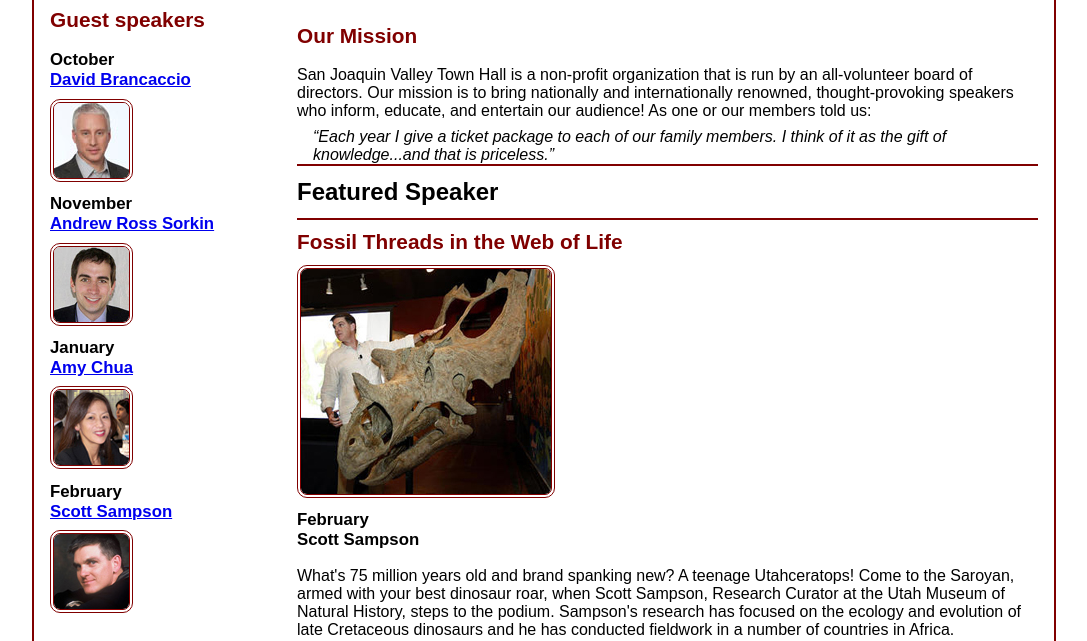
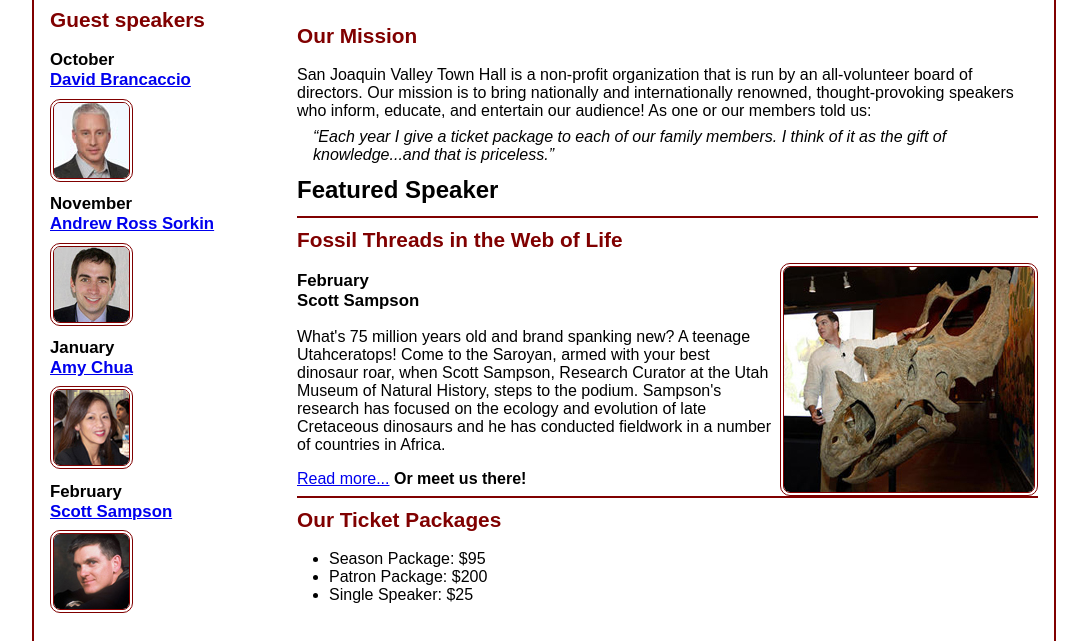
Before and after one commit to K1ngHandy/CSW131, a plain HTML site: page exercises/ch06/town_hall/index.html in a window 1280 px wide. Shown: the part 115-756 px from the top of the page, without its empty margins (96-1183 px from the left). Drawn offline with Linux system fonts and the light colour scheme.

Commit message:
add css to featured speaker section

```diff
--- a/exercises/ch06/town_hall/styles/main.css
+++ b/exercises/ch06/town_hall/styles/main.css
@@ -90,11 +90,14 @@ main {
 	& section {
 		flex-basis: 75%;
 		margin: 1em auto;
-	}
 
-	& h1 {
-		border-top: 2px solid var(--accent-color);
-		border-bottom: 2px solid var(--accent-color);
+		/* Step 14 – Add nested style rule for img in section element that floats the img to the right */
+		& img {
+			float: right;
+			/* Step 15 – Adjust margins and padding as needed */
+			margin-left: 0.3em;
+			padding: 0;
+		}
 	}
 
 	& blockquote {
@@ -106,6 +109,13 @@ main {
 		border: 4px double var(--accent-color);
 		border-radius: 10px;
 	}
+}
+
+/* Step 12 – Create a style rule for article class */
+.featured {
+	/* Step 13 – Copy border-top and -bottom style rule from nested h1 element to featured class, and delete nested h1 rule */
+	border-top: 2px solid var(--accent-color);
+	border-bottom: 2px solid var(--accent-color);
 }
 
 /* the styles for the footer */
```
Also changed, not shown: exercises/ch06/town_hall/index.html (+1 -0 lines).
